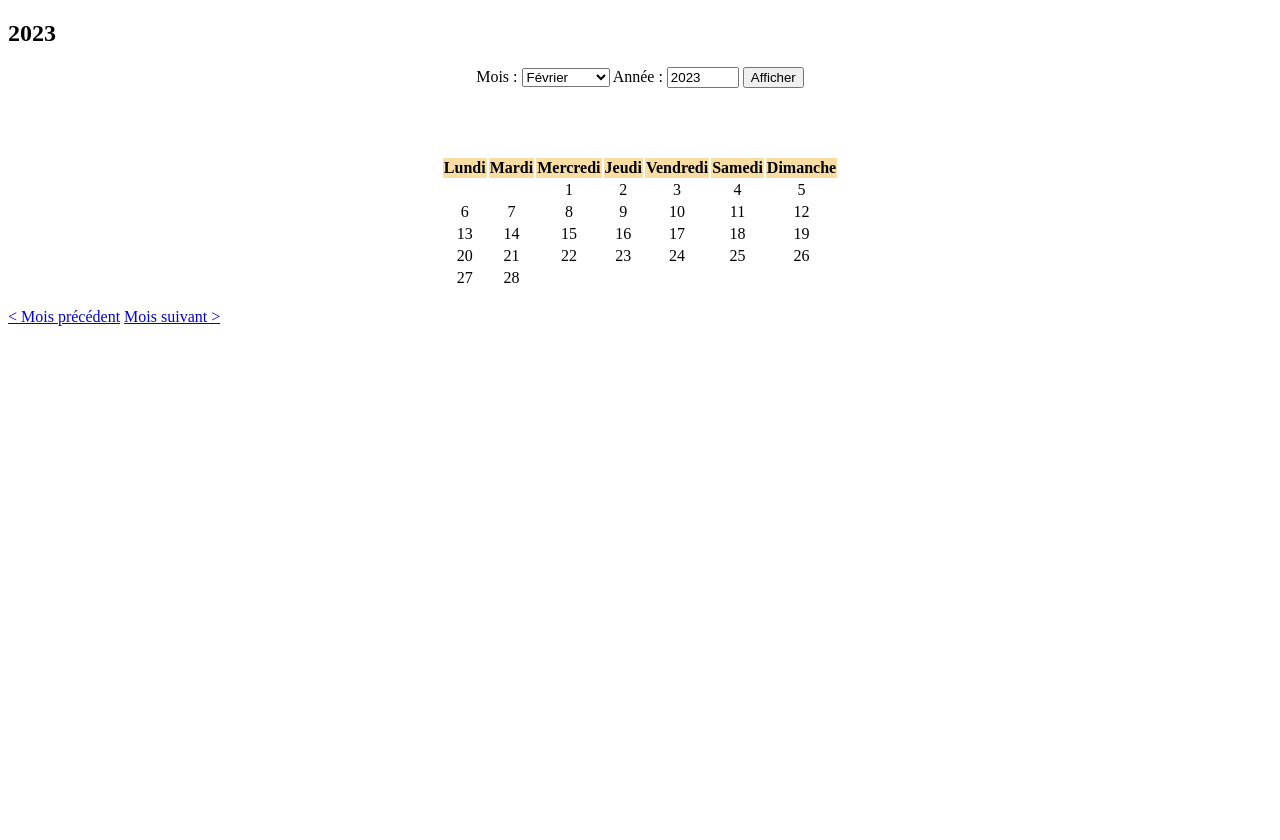
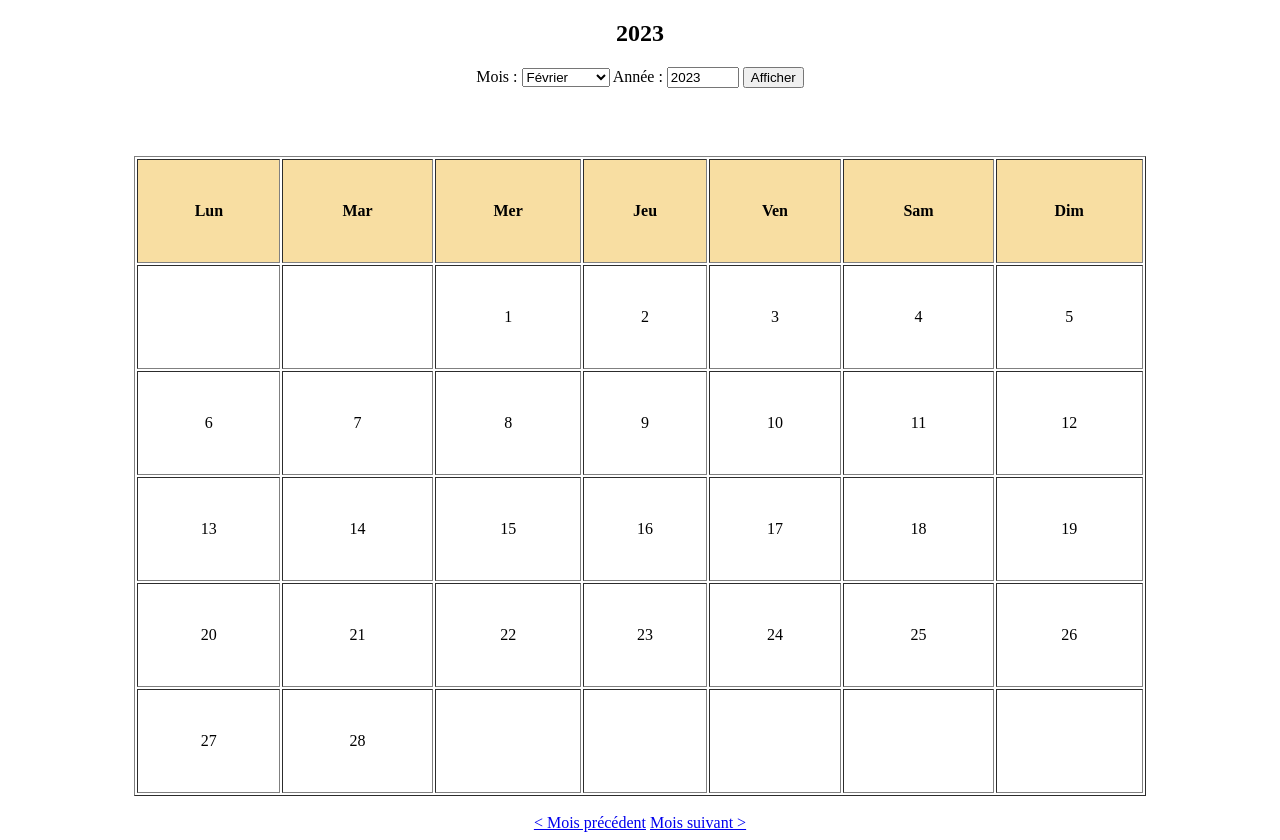
Before and after one commit to OlivierFacelina/PHPP, a PHP site: page /index2.php in a window 1280 px wide. Before the commit the page ends 326 px from the top, so only its background shows below. Run offline with PHP 8.4, Linux system fonts and the light colour scheme; data that the repository does not hold is empty.

Commit message:
Modif calendrier

```diff
--- a/Calendrier/assets/css/style.css
+++ b/Calendrier/assets/css/style.css
@@ -1,4 +1,4 @@
-h1, td, form, th {
+h2, td, form, th {
     text-align: center;
 }
 
@@ -21,8 +21,28 @@ form {
 
 table {
     margin: 0 auto;
+    height: 100%;
+}
+
+.table {
+    height: 80vh;
 }
 
 th {
     background-color: #f8dea2;
 }
+
+.button {
+    text-align: center;
+}
+
+.today {
+    border-radius: 50%;
+    background-color: black;
+    color: white;
+}
+
+.today:hover {
+    background-color: white;
+    color: black;
+}
--- a/Calendrier/index2.php
+++ b/Calendrier/index2.php
@@ -5,7 +5,7 @@ $months = array(
     7 => 'Juillet', 8 => 'Août', 9 => 'Septembre', 10 => 'Octobre', 11 => 'Novembre', 12 => 'Décembre'
 );
 // Tableaux des jours de la semaine
-$days = array('Lundi', 'Mardi', 'Mercredi', 'Jeudi', 'Vendredi', 'Samedi', 'Dimanche');
+$days = array('Lun', 'Mar', 'Mer', 'Jeu', 'Ven', 'Sam', 'Dim');
 
 // Récupération du mois et de l'année depuis l'URL ou la date courante
 if (isset($_GET['month']) && isset($_GET['year'])) {
@@ -32,7 +32,7 @@ $end_days = date('N', mktime(0, 0, 0, $current_month, $nb_days, $current_year));
     <meta charset="UTF-8">
     <meta http-equiv="X-UA-Compatible" content="IE=edge">
     <meta name="viewport" content="width=device-width, initial-scale=1.0">
-    <link rel="stylesheet" href="./style.css">
+    <link rel="stylesheet" href="./assets/css/style.css">
     <title>Calendrier</title>
 </head>
 
@@ -64,7 +64,7 @@ $end_days = date('N', mktime(0, 0, 0, $current_month, $nb_days, $current_year));
     <main>
         <br>
         <div class="table">
-            <table>
+            <table border=1 width="80%">
                 <!-- Jours de la semaine -->
                 <tr>
                     <?php foreach ($days as $day) { ?>
@@ -81,7 +81,7 @@ $end_days = date('N', mktime(0, 0, 0, $current_month, $nb_days, $current_year));
                     <?php
                 }
                 ?>
-                <!-- Afficher tout les jours -->
+                <!-- Afficher tous les jours -->
                 <?php
                 for ($i = 1; $i <= $nb_days; $i++) {
                     if ($start_days == 8) { ?>
@@ -109,7 +109,7 @@ $end_days = date('N', mktime(0, 0, 0, $current_month, $nb_days, $current_year));
         <br>
     </main>
     <footer>
-        <!-- Boutons pour nchanger de mois -->
+        <!-- Boutons pour changer de mois -->
         <?php
         $previous_month = $current_month - 1;
         $previous_year = $current_year;
```
